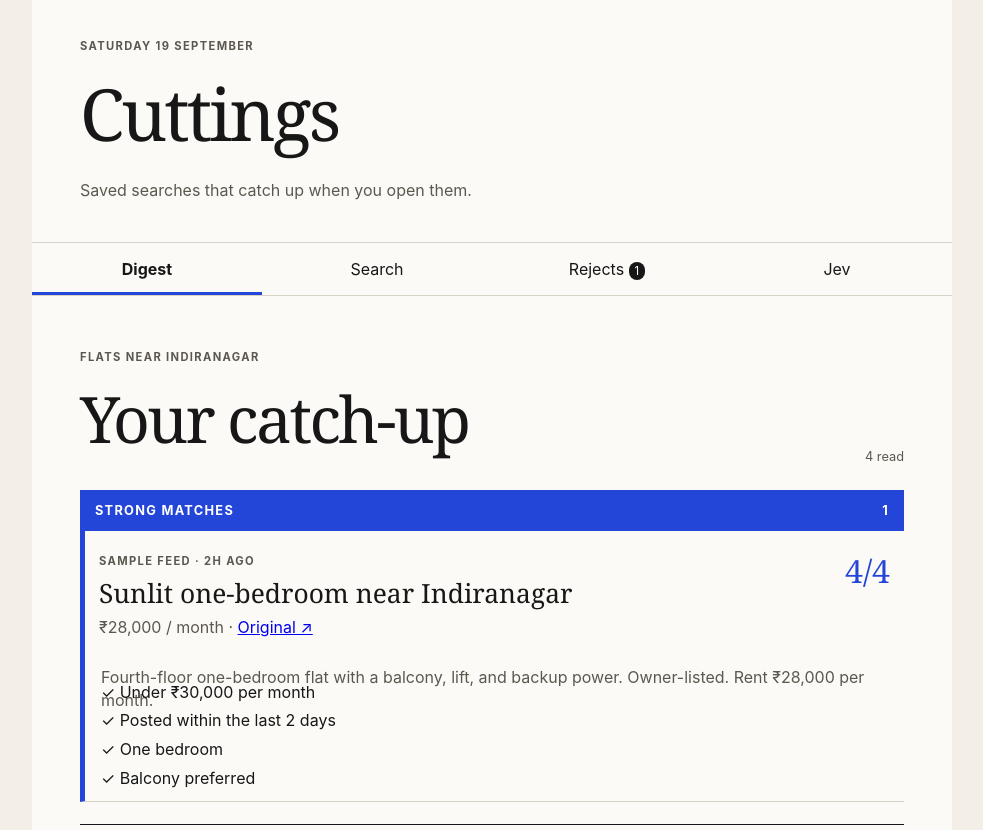
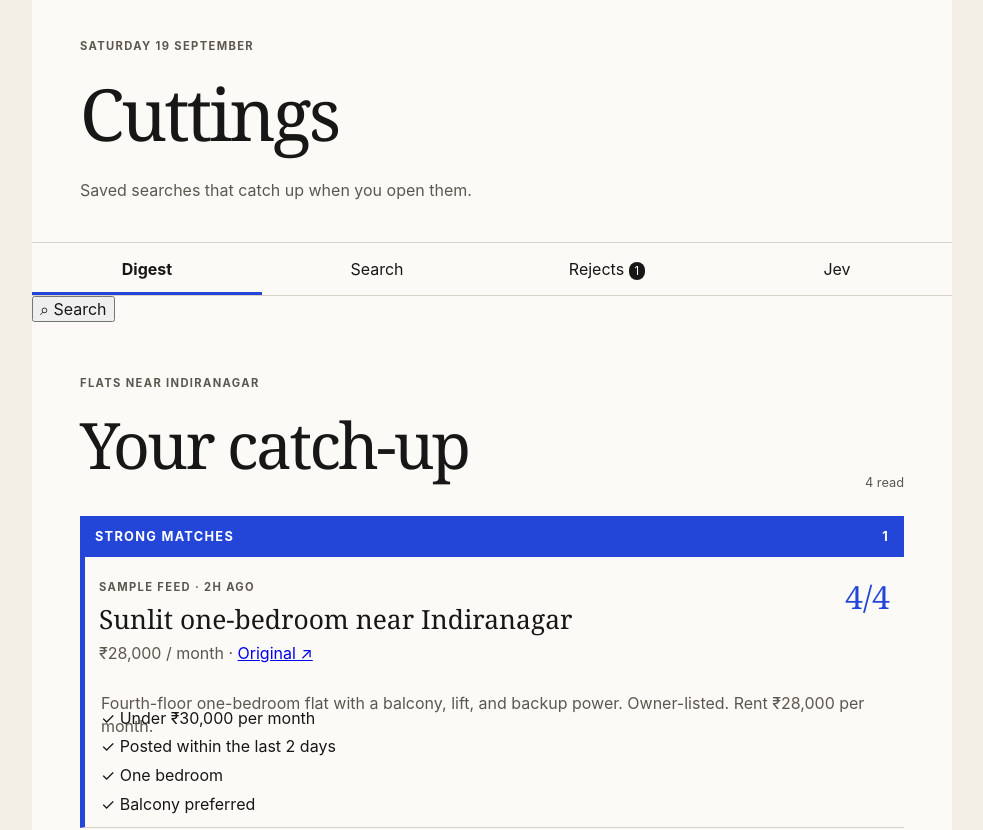
Before and after one commit to dcr6174/cuttings, a React (Vite) app: page / in a window 1280 px wide. Shown: the top 830 px of the page, without its empty margins (148-1131 px from the left). Built offline with nearby package versions, Linux system fonts and the light colour scheme.

Commit message:
Add universal search entry point

```diff
--- a/src/App.tsx
+++ b/src/App.tsx
@@ -1,4 +1,4 @@
-import { useEffect, useMemo, useState } from 'react';
+import { useEffect, useMemo, useRef, useState } from 'react';
 import { evaluateItem, type Evaluation } from './engine';
 import { parseCondition } from './parser';
 import { FixtureEvaluator } from './fixture-evaluator';
@@ -98,6 +98,7 @@ export function App() {
   const [provenance, setProvenance] = useState<StoredProvenance[]>(() => loadProvenance());
   const [labels, setLabels] = useState<Record<string, boolean>>(() => loadLabels());
   const [replayThreshold, setReplayThreshold] = useState(THRESHOLD);
+  const searchEditor = useRef<HTMLElement>(null);
 
   useEffect(() => { saveSearches(searches); }, [searches]);
   useEffect(() => { saveLabels(labels); }, [labels]);
@@ -152,6 +153,13 @@ export function App() {
     });
   };
   const addCondition = () => { const value = draft.trim(); if (value) { updateSearch({ conditions: [...search.conditions, value] }); setDraft(''); } };
+  const openSearch = () => {
+    setTab('search');
+    window.requestAnimationFrame(() => {
+      searchEditor.current?.scrollIntoView({ behavior: 'smooth', block: 'start' });
+      searchEditor.current?.querySelector<HTMLElement>('select, input')?.focus({ preventScroll: true });
+    });
+  };
 
   const groups = { strong: [] as Item[], maybe: [] as Item[], reject: [] as Item[] };
   for (const item of run.items) {
@@ -245,6 +253,9 @@ export function App() {
       <button className={tab === 'rejects' ? 'active' : ''} onClick={() => setTab('rejects')}>Rejects <span>{groups.reject.length}</span></button>
       <button className={tab === 'jev' ? 'active' : ''} onClick={() => setTab('jev')}>Jev</button>
     </nav>
+    <button className="universal-search" onClick={openSearch} aria-label="Open search editor">
+      <span aria-hidden>⌕</span> Search
+    </button>
 
     {tab === 'digest' && <section className="view settle">
       <div className="section-title"><div><p className="eyebrow">{search.name}</p><h2>Your catch-up</h2></div><span>{run.items.length} read</span></div>
@@ -256,7 +267,7 @@ export function App() {
       </>}
     </section>}
 
-    {tab === 'search' && <section className="view">
+    {tab === 'search' && <section className="view search-editor" ref={searchEditor}>
       <div className="section-title"><div><p className="eyebrow">Saved searches</p><h2>{search.name}</h2></div></div>
       <div className="picker">
         <select aria-label="Choose a saved search" value={search.id} onChange={e => setSelectedId(e.target.value)}>{searches.map(s => <option key={s.id} value={s.id}>{s.name}</option>)}</select>
```
